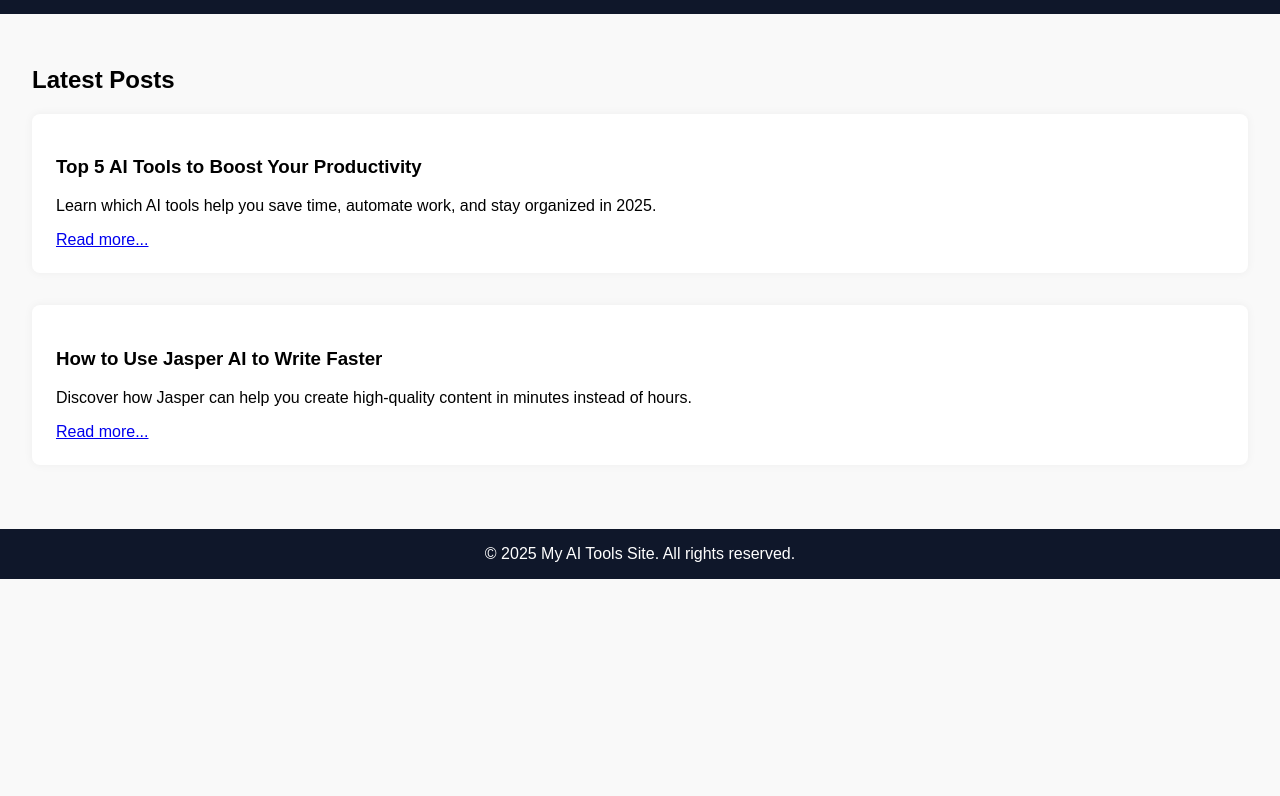
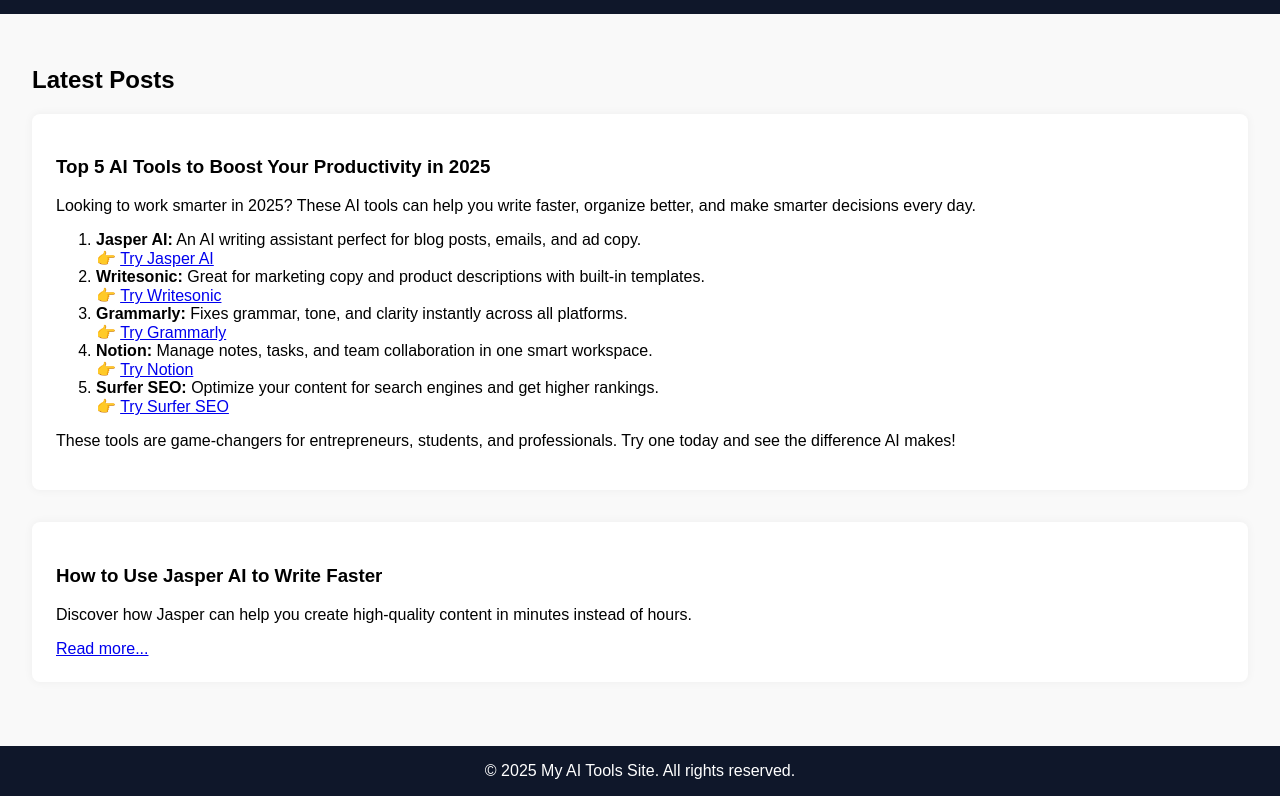
Before and after one commit to FloydKabungo/my-ai-tools-site, a plain HTML site: page blog.html in a window 1280 px wide. Shown: the part 116-912 px from the top of the page. Before the commit the page ends 800 px from the top, so only its background shows below. Drawn offline with Linux system fonts and the light colour scheme.

Commit message:
Update blog.html

```diff
--- a/blog.html
+++ b/blog.html
@@ -56,11 +56,34 @@
   <main>
     <h2>Latest Posts</h2>
 
-    <article>
-      <h3>Top 5 AI Tools to Boost Your Productivity</h3>
-      <p>Learn which AI tools help you save time, automate work, and stay organized in 2025.</p>
-      <a href="#">Read more...</a>
-    </article>
+
+<article>
+  <h3>Top 5 AI Tools to Boost Your Productivity in 2025</h3>
+  <p>Looking to work smarter in 2025? These AI tools can help you write faster, organize better, and make smarter decisions every day.</p>
+  <ol>
+    <li>
+      <strong>Jasper AI:</strong> An AI writing assistant perfect for blog posts, emails, and ad copy. <br />
+      👉 <a href="https://example.com/jasper-ai" target="_blank">Try Jasper AI</a>
+    </li>
+    <li>
+      <strong>Writesonic:</strong> Great for marketing copy and product descriptions with built-in templates. <br />
+      👉 <a href="https://example.com/writesonic" target="_blank">Try Writesonic</a>
+    </li>
+    <li>
+      <strong>Grammarly:</strong> Fixes grammar, tone, and clarity instantly across all platforms. <br />
+      👉 <a href="https://example.com/grammarly" target="_blank">Try Grammarly</a>
+    </li>
+    <li>
+      <strong>Notion:</strong> Manage notes, tasks, and team collaboration in one smart workspace. <br />
+      👉 <a href="https://example.com/notion" target="_blank">Try Notion</a>
+    </li>
+    <li>
+      <strong>Surfer SEO:</strong> Optimize your content for search engines and get higher rankings. <br />
+      👉 <a href="https://example.com/surfer-seo" target="_blank">Try Surfer SEO</a>
+    </li>
+  </ol>
+  <p>These tools are game-changers for entrepreneurs, students, and professionals. Try one today and see the difference AI makes!</p>
+ </article>
 
     <article>
       <h3>How to Use Jasper AI to Write Faster</h3>
```
